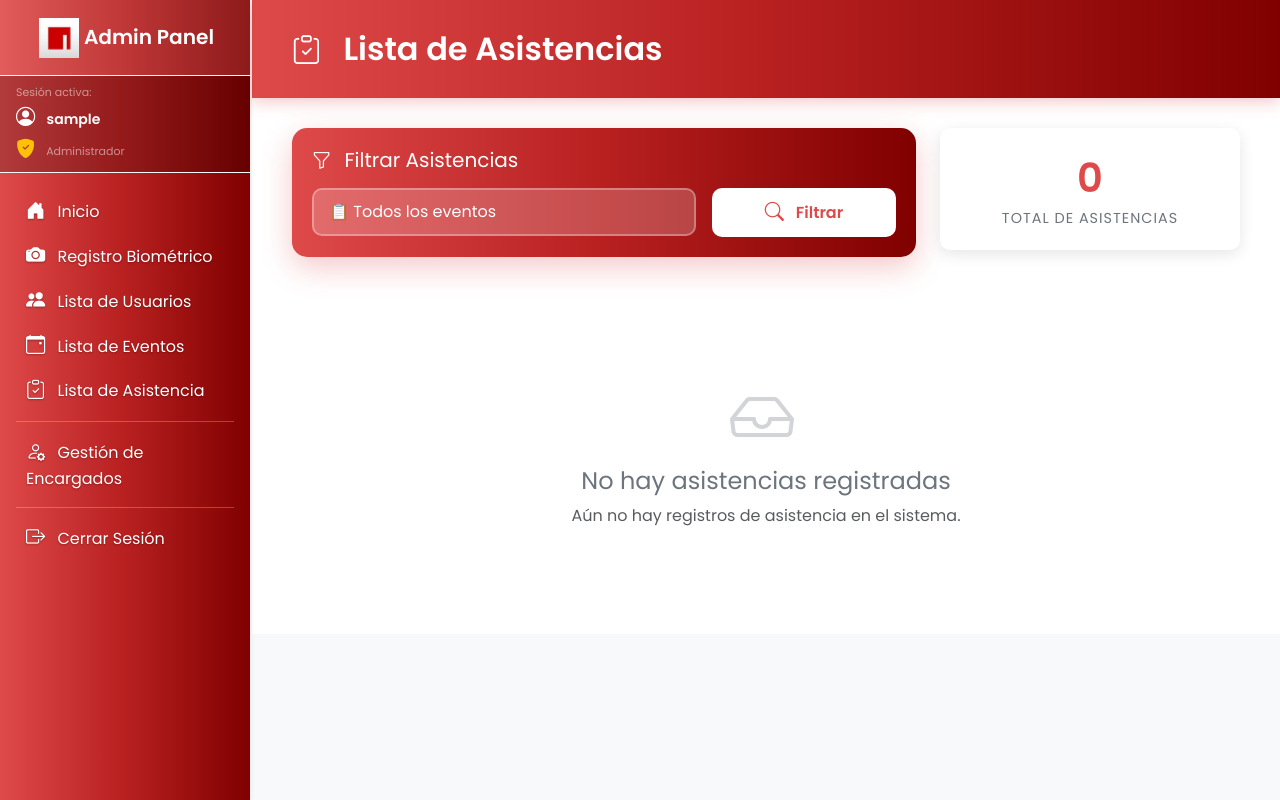
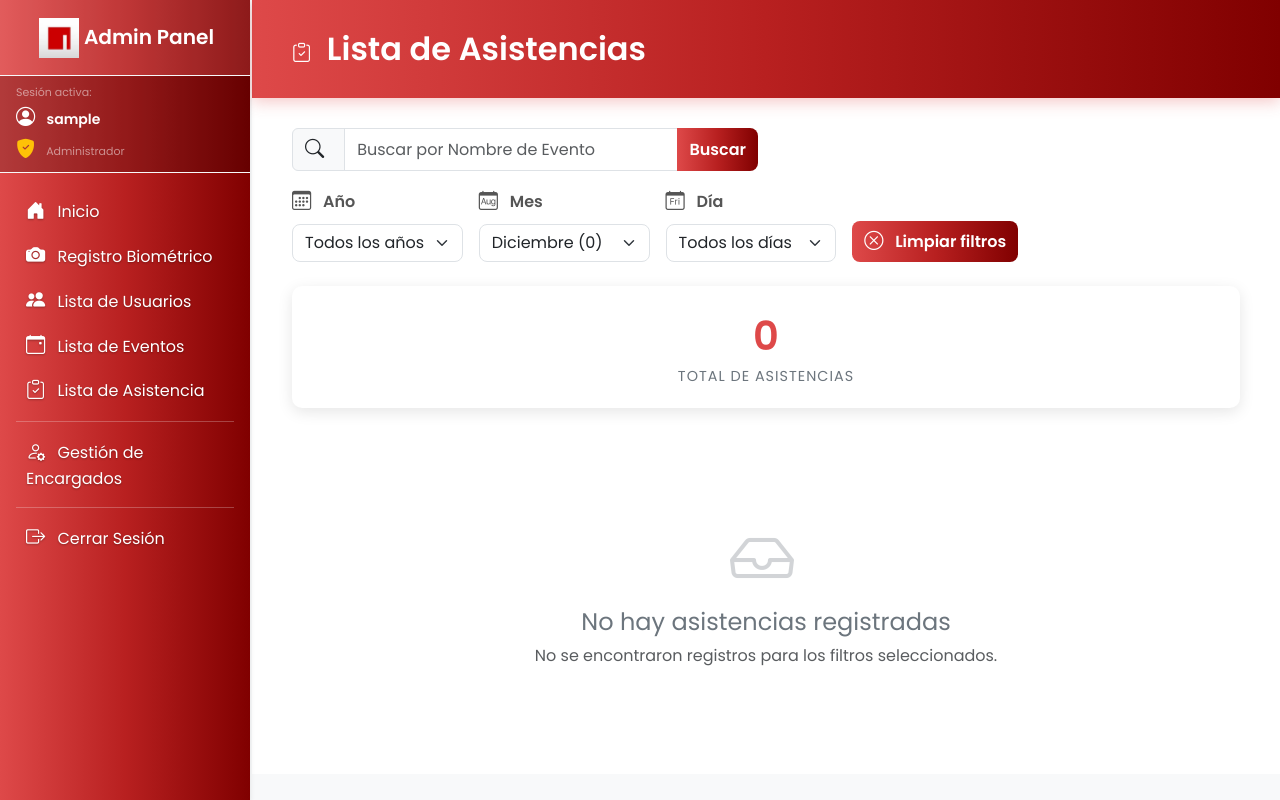
Before and after one commit to scorpionwill/Proyecto_RF-v2, a Django app: page /asistencias/ in a window 1280 px wide. Run offline with Django 5.2, Linux system fonts and the light colour scheme; the visitor is signed in with stand-in values (Sample User, id 1); data that the repository does not hold is empty; parts of the project's set-up code (start-up, migrations or seed data) failed here and were passed over.

Commit message:
feat: Agregar filtros de búsqueda y fecha a eventos y asistencias
Mejoras implementadas:
- Búsqueda por nombre de evento en páginas de eventos y asistencias
- Filtros de fecha (año, mes, día) en página de asistencias
  - Fecha actual seleccionada por defecto
  - Contadores muestran cantidad de eventos (no asistencias)
- Búsqueda compatible con filtros existentes
- Botones 'Limpiar' para resetear filtros
- UI consistente entre páginas de eventos y asistencias

Archivos modificados:
- web_views.py: Búsqueda en lista de usuarios
- evento_views.py: Búsqueda en eventos
- asistencia_views.py: Búsqueda y filtros de fecha
- lista_usuarios.html: Campo de búsqueda
- eventos_grid.html: Campo de búsqueda
- listar_asistencias.html: Búsqueda y filtros año/mes/día

```diff
--- a/django_app/reconocimiento_facial/usuarios/templates/listar_asistencias.html
+++ b/django_app/reconocimiento_facial/usuarios/templates/listar_asistencias.html
@@ -5,194 +5,81 @@
 
 {% block extra_css %}
 <style>
-    #page-content-wrapper {
-        padding: 0 !important;
-    }
-
-    .page-header {
-        background: linear-gradient(90deg, #de4949, #b82020, #800000);
-        color: white;
-        padding: 30px 40px;
-        margin: 0;
-        box-shadow: 0 4px 15px rgba(222, 73, 73, 0.3);
-    }
-
-    .page-header h1 {
-        margin: 0;
-        font-size: 2rem;
-        font-weight: 600;
-        color: white;
-    }
-
-    .page-header i {
-        font-size: 1.8rem;
-        margin-right: 15px;
-        vertical-align: middle;
-    }
-
-    .content-wrapper {
-        padding: 30px 40px;
-    }
-
-    .filter-card {
-        background: linear-gradient(90deg, #de4949, #b82020, #800000);
-        border-radius: 15px;
-        padding: 20px;
-        color: white;
-        margin-bottom: 30px;
-        box-shadow: 0 10px 30px rgba(222, 73, 73, 0.3);
-    }
-
-    .stats-card {
-        background: white;
-        border-radius: 10px;
-        padding: 20px;
-        box-shadow: 0 4px 15px rgba(0, 0, 0, 0.1);
-        margin-bottom: 20px;
-    }
-
-    .stat-number {
-        font-size: 2.5rem;
-        font-weight: bold;
-        color: #de4949;
-    }
-
-    .stat-label {
-        color: #6c757d;
-        font-size: 0.9rem;
-        text-transform: uppercase;
-        letter-spacing: 1px;
-    }
-
-    .table-modern {
-        border-radius: 10px;
-        overflow: hidden;
-        box-shadow: 0 4px 15px rgba(0, 0, 0, 0.1);
-    }
-
-    .table-modern thead {
-        background: linear-gradient(90deg, #de4949, #b82020, #800000);
-        color: white;
-    }
-
-    .table-modern tbody tr {
-        transition: all 0.3s ease;
-    }
-
-    .table-modern tbody tr:hover {
-        background-color: rgba(222, 73, 73, 0.05);
-        transform: scale(1.01);
-        box-shadow: 0 4px 8px rgba(0, 0, 0, 0.1);
-    }
-
-    .filter-select {
-        border-radius: 10px;
-        border: 2px solid rgba(255, 255, 255, 0.3);
-        padding: 10px 15px;
-        background: rgba(255, 255, 255, 0.2);
-        color: white;
-        font-weight: 500;
-    }
-
-    .filter-select option {
-        color: #333;
-        background: white;
-    }
-
-    .filter-select:focus {
-        border-color: white;
-        background: rgba(255, 255, 255, 0.3);
-        box-shadow: 0 0 0 0.2rem rgba(255, 255, 255, 0.25);
-    }
-
-    .btn-filter {
-        background: white;
-        color: #de4949;
-        border: none;
-        border-radius: 10px;
-        padding: 10px 25px;
-        font-weight: 600;
-        transition: all 0.3s ease;
-    }
-
-    .btn-filter:hover {
-        background: #f8f9fa;
-        color: #b82020;
-        transform: translateY(-2px);
-        box-shadow: 0 4px 12px rgba(222, 73, 73, 0.3);
-    }
-
-    .badge-event {
-        padding: 8px 15px;
-        border-radius: 20px;
-        font-weight: 500;
-        font-size: 0.85rem;
-        background: linear-gradient(90deg, #de4949, #b82020);
-        color: white;
-    }
-
-    .empty-state {
-        text-align: center;
-        padding: 60px 20px;
-        color: #6c757d;
-    }
-
-    .empty-state i {
-        font-size: 4rem;
-        margin-bottom: 20px;
-        opacity: 0.3;
-    }
+    #page-content-wrapper { padding: 0 !important; }
+    .page-header { background: linear-gradient(90deg, #de4949, #b82020, #800000); color: white; padding: 30px 40px; margin: 0; box-shadow: 0 4px 15px rgba(222, 73, 73, 0.3); }
+    .page-header h1 { margin: 0; font-size: 2rem; font-weight: 600; color: white; }
+    .content-wrapper { padding: 30px 40px; }
+    .stats-card { background: white; border-radius: 10px; padding: 20px; box-shadow: 0 4px 15px rgba(0, 0, 0, 0.1); margin-bottom: 20px; }
+    .stat-number { font-size: 2.5rem; font-weight: bold; color: #de4949; }
+    .stat-label { color: #6c757d; font-size: 0.9rem; text-transform: uppercase; letter-spacing: 1px; }
+    .table-modern { border-radius: 10px; overflow: hidden; box-shadow: 0 4px 15px rgba(0, 0, 0, 0.1); }
+    .table-modern thead { background: linear-gradient(90deg, #de4949, #b82020, #800000); color: white; }
+    .table-modern tbody tr { transition: all 0.3s ease; }
+    .table-modern tbody tr:hover { background-color: rgba(222, 73, 73, 0.05); transform: scale(1.01); box-shadow: 0 4px 8px rgba(0, 0, 0, 0.1); }
+    .badge-event { padding: 8px 15px; border-radius: 20px; font-weight: 500; font-size: 0.85rem; background: linear-gradient(90deg, #de4949, #b82020); color: white; }
+    .empty-state { text-align: center; padding: 60px 20px; color: #6c757d; }
+    .empty-state i { font-size: 4rem; margin-bottom: 20px; opacity: 0.3; }
 </style>
 {% endblock %}
 
 {% block content %}
 <div class="page-header">
-    <h1>
-        <i class="bi bi-clipboard-check"></i>
-        Lista de Asistencias
-    </h1>
+    <h1><i class="bi bi-clipboard-check"></i> Lista de Asistencias</h1>
 </div>
 
 <div class="content-wrapper">
-    <div class="row mb-4">
-        {% if user.is_staff %}
-        <div class="col-md-8">
-            <div class="filter-card">
-                <h5 class="mb-3">
-                    <i class="bi bi-funnel"></i> Filtrar Asistencias
-                </h5>
-                <form method="GET" class="row g-3">
-                    <div class="col-md-8">
-                        <select name="evento" class="form-select filter-select">
-                            <option value="">📋 Todos los eventos</option>
-                            {% for evento in eventos %}
-                            <option value="{{ evento.id }}" {% if evento_seleccionado == evento.id %}selected{% endif %}>
-                                {{ evento.nombre }} - {{ evento.fecha }}
-                            </option>
-                            {% endfor %}
+    <div class="mb-3">
+        <form method="GET" class="row g-3 align-items-center">
+            <div class="col-md-6">
+                <div class="input-group">
+                    <span class="input-group-text"><i class="bi bi-search"></i></span>
+                    <input type="text" name="search" class="form-control" placeholder="Buscar por Nombre de Evento" value="{{ search_query }}">
+                    {% if year_selected %}<input type="hidden" name="year" value="{{ year_selected }}">{% endif %}
+                    {% if month_selected %}<input type="hidden" name="month" value="{{ month_selected }}">{% endif %}
+                    {% if day_selected %}<input type="hidden" name="day" value="{{ day_selected }}">{% endif %}
+                    <button type="submit" class="btn btn-primary">Buscar</button>
+                    {% if search_query %}<a href="?year={{ year_selected }}&month={{ month_selected }}{% if day_selected %}&day={{ day_selected }}{% endif %}" class="btn btn-outline-secondary"><i class="bi bi-x-circle"></i> Limpiar</a>{% endif %}
+                </div>
+            </div>
+        </form>
+    </div>
+
+    <div class="d-flex justify-content-between align-items-center mb-4">
+        <div>
+            <form method="GET" class="row g-3 align-items-end">
+                <div class="col-md-3">
+                    <label class="form-label"><i class="bi bi-calendar3"></i> Año</label>
+                    <select name="year" class="form-select" onchange="this.form.submit()">
+                        <option value="">Todos los años</option>
+                        {% for yd in available_years %}<option value="{{ yd.year }}" {% if year_selected == yd.year|add:0 %}selected{% endif %}>{{ yd.year }} ({{ yd.count }})</option>{% endfor %}
                     </select>
                 </div>
-                    <div class="col-md-4">
-                        <button type="submit" class="btn btn-filter w-100">
-                            <i class="bi bi-search"></i> Filtrar
-                        </button>
+                <div class="col-md-3">
+                    <label class="form-label"><i class="bi bi-calendar-month"></i> Mes</label>
+                    <select name="month" class="form-select" onchange="this.form.submit()">
+                        <option value="">Todos los meses</option>
+                        {% for mes in available_months %}<option value="{{mes.num }}" {% if month_selected == mes.num %}selected{% endif %}>{{ mes.nombre }} ({{ mes.count }})</option>{% endfor %}
+                    </select>
+                </div>
+                <div class="col-md-3">
+                    <label class="form-label"><i class="bi bi-calendar-day"></i> Día</label>
+                    <select name="day" class="form-select" onchange="this.form.submit()">
+                        <option value="">Todos los días</option>
+                        {% for day in available_days %}<option value="{{ day.day }}" {% if day_selected == day.day %}selected{% endif %}>{{ day.day }} ({{ day.count }})</option>{% endfor %}
+                    </select>
+                </div>
+                <div class="col-md-3">
+                    {% if year_selected or month_selected or day_selected %}<a href="?" class="btn btn-outline-secondary"><i class="bi bi-x-circle"></i> Limpiar filtros</a>{% endif %}
                 </div>
             </form>
         </div>
     </div>
-        <div class="col-md-4">
-            {% else %}
+
+    <div class="row mb-4">
         <div class="col-md-12">
-                {% endif %}
             <div class="stats-card text-center">
                 <div class="stat-number">{{ total_asistencias }}</div>
-                    <div class="stat-label">
-                        {% if evento_nombre %}
-                        Asistencias en {{ evento_nombre }}
-                        {% else %}
-                        Total de Asistencias
-                        {% endif %}
-                    </div>
+                <div class="stat-label">Total de Asistencias</div>
             </div>
         </div>
     </div>
@@ -213,48 +100,26 @@
             <tbody>
                 {% for asistencia in asistencias %}
                 <tr>
-                        <td>
-                            <strong>{{ asistencia.nombre_usuario }}</strong>
-                            <br>
-                            <small class="text-muted">RUT: {{ asistencia.rut_usuario }}</small>
-                        </td>
+                    <td><strong>{{ asistencia.nombre_usuario }}</strong><br><small class="text-muted">RUT: {{ asistencia.rut_usuario }}</small></td>
                     <td>{{ asistencia.carrera_usuario }}</td>
                     <td>
                         {% with jornada=asistencia.jornada_usuario %}
-                            {% if jornada == 'D' or jornada == 'Diurna' %}
-                            <span class="badge bg-warning text-dark">Diurna</span>
-                            {% elif jornada == 'V' or jornada == 'Vespertina' %}
-                            <span class="badge bg-primary">Vespertina</span>
-                            {% elif jornada == 'E' or jornada == 'Externa' or jornada == 'Externo' %}
-                            <span class="badge bg-dark">Externo</span>
-                            {% elif jornada == 'Profesor' %}
-                            <span class="badge bg-success">Profesor</span>
-                            {% elif jornada == 'Administrativo' %}
-                            <span class="badge bg-danger">Administrativo</span>
-                            {% else %}
-                            <span class="badge bg-secondary">{{ jornada|default:"--" }}</span>
+                        {% if jornada == 'D' or jornada == 'Diurna' %}<span class="badge bg-warning text-dark">Diurna</span>
+                        {% elif jornada == 'V' or jornada == 'Vespertina' %}<span class="badge bg-primary">Vespertina</span>
+                        {% elif jornada == 'E' or jornada == 'Externa' or jornada == 'Externo' %}<span class="badge bg-dark">Externo</span>
+                        {% elif jornada == 'Profesor' %}<span class="badge bg-success">Profesor</span>
+                        {% elif jornada == 'Administrativo' %}<span class="badge bg-danger">Administrativo</span>
+                        {% else %}<span class="badge bg-secondary">{{ jornada|default:"--" }}</span>
                         {% endif %}
                         {% endwith %}
                     </td>
+                    <td><span class="badge-event">{{ asistencia.nombre_evento }}</span></td>
                     <td>
-                            <span class="badge-event">
-                                {{ asistencia.nombre_evento }}
-                            </span>
-                        </td>
-                        <td>
-                            {% if asistencia.metodo == 'biometrico' %}
-                            <span class="badge bg-success">
-                                <i class="bi bi-person-badge"></i> Biométrico
-                            </span>
-                            {% else %}
-                            <span class="badge bg-warning text-dark">
-                                <i class="bi bi-pencil-square"></i> Manual
-                            </span>
+                        {% if asistencia.metodo == 'biometrico' %}<span class="badge bg-success"><i class="bi bi-person-badge"></i> Biométrico</span>
+                        {% else %}<span class="badge bg-warning text-dark"><i class="bi bi-pencil-square"></i> Manual</span>
                         {% endif %}
                     </td>
-                        <td>
-                            {{ asistencia.fecha_hora }}
-                        </td>
+                    <td>{{ asistencia.fecha_hora }}</td>
                 </tr>
                 {% endfor %}
             </tbody>
@@ -263,13 +128,7 @@
         <div class="empty-state">
             <i class="bi bi-inbox"></i>
             <h4>No hay asistencias registradas</h4>
-                <p class="text-muted">
-                    {% if evento_seleccionado %}
-                    No se encontraron registros para el evento seleccionado.
-                    {% else %}
-                    Aún no hay registros de asistencia en el sistema.
-                    {% endif %}
-                </p>
+            <p class="text-muted">No se encontraron registros para los filtros seleccionados.</p>
         </div>
         {% endif %}
     </div>
--- a/django_app/reconocimiento_facial/usuarios/views/asistencia_views.py
+++ b/django_app/reconocimiento_facial/usuarios/views/asistencia_views.py
@@ -9,11 +9,16 @@ from ..decorators import encargado_or_admin
 @encargado_or_admin
 def listar_asistencias(request):
     """
-    Lista registros de asistencia con opción de filtrar por evento.
-    - Admin: Puede ver todos los eventos y filtrar
+    Lista registros de asistencia con filtros de fecha (año, mes, día).
+    - Admin: Puede ver todas las asistencias y filtrar
     - Encargado: Solo ve asistencias del evento activo
     """
     try:
+        from datetime import datetime
+
+        # Obtener parámetro de búsqueda
+        search_query = request.GET.get('search', '').strip()
+
         # Si es Encargado, solo mostrar evento activo
         if not request.user.is_staff:
             # Obtener evento activo
@@ -23,11 +28,8 @@ def listar_asistencias(request):
                 # No hay evento activo
                 context = {
                     'asistencias': [],
-                    'eventos': [],
-                    'evento_seleccionado': None,
-                    'evento_nombre': None,
-                    'stats': {},
-                    'total_asistencias': 0
+                    'total_asistencias': 0,
+                    'search_query': ''
                 }
                 return render(request, 'listar_asistencias.html', context)
 
@@ -35,60 +37,124 @@ def listar_asistencias(request):
             evento_id = evento_activo['id']
             asistencias = firebase_service.listar_asistencias(id_evento=evento_id)
 
-            # Enriquecer con jornada
+            # Enriquecer con datos
             for a in asistencias:
                 a['nombre_evento'] = evento_activo['nombre']
+                a['fecha_evento'] = evento_activo.get('fecha', '')
                 if 'fecha_hora' in a:
                     a['fecha_hora'] = a['fecha_hora'].replace('T', ' ')[:19]
 
             context = {
                 'asistencias': asistencias,
-                'eventos': [evento_activo],  # Solo el evento activo
-                'evento_seleccionado': evento_id,
-                'evento_nombre': evento_activo['nombre'],
-                'stats': {},
-                'total_asistencias': len(asistencias)
+                'total_asistencias': len(asistencias),
+                'search_query': ''
             }
 
             return render(request, 'listar_asistencias.html', context)
 
-        # ADMIN: Mostrar todos los eventos con filtro
+        # ADMIN: Filtros de fecha
+        today = datetime.now()
+        year_filter = request.GET.get('year', str(today.year))
+        month_filter = request.GET.get('month', str(today.month))
+        day_filter = request.GET.get('day', '')
+
+        # Obtener todos los eventos y asistencias
         eventos = firebase_service.listar_eventos()
-        evento_id = request.GET.get('evento')
+        todas_asistencias = firebase_service.listar_asistencias()
 
-        asistencias = firebase_service.listar_asistencias(id_evento=evento_id)
+        # Crear mapa de eventos por ID
+        eventos_map = {e['id']: e for e in eventos}
 
-        # Enriquecer con nombres de eventos
-        eventos_map = {e['id']: e['nombre'] for e in eventos}
-
-        for a in asistencias:
-            a['nombre_evento'] = eventos_map.get(a['id_evento'], 'Evento Desconocido')
+        # Enriquecer asistencias con datos del evento
+        for a in todas_asistencias:
+            evento = eventos_map.get(a.get('id_evento'))
+            if evento:
+                a['nombre_evento'] = evento.get('nombre', 'Desconocido')
+                a['fecha_evento'] = evento.get('fecha', '')
+            else:
+                a['nombre_evento'] = 'Evento Desconocido'
+                a['fecha_evento'] = ''
             if 'fecha_hora' in a:
                 a['fecha_hora'] = a['fecha_hora'].replace('T', ' ')[:19]
 
-        # Estadísticas simples
-        stats = {}
-        if not evento_id:
-            for a in asistencias:
-                eid = a.get('id_evento')
-                stats[eid] = stats.get(eid, 0) + 1
+        # Aplicar búsqueda por nombre de evento
+        if search_query:
+            search_lower = search_query.lower()
+            todas_asistencias = [a for a in todas_asistencias if search_lower in a.get('nombre_evento', '').lower()]
 
-        # Obtener nombre del evento seleccionado
-        evento_nombre = None
-        if evento_id:
-            evento_nombre = eventos_map.get(evento_id, 'Desconocido')
+        # Aplicar filtros de fecha
+        asistencias_filtradas = todas_asistencias
+        if year_filter:
+            asistencias_filtradas = [a for a in asistencias_filtradas if a.get('fecha_evento', '').startswith(year_filter)]
+        if month_filter and year_filter:
+            mes_str = f"{year_filter}-{month_filter.zfill(2)}"
+            asistencias_filtradas = [a for a in asistencias_filtradas if a.get('fecha_evento', '').startswith(mes_str)]
+        if day_filter and month_filter and year_filter:
+            fecha_str = f"{year_filter}-{month_filter.zfill(2)}-{day_filter.zfill(2)}"
+            asistencias_filtradas = [a for a in asistencias_filtradas if a.get('fecha_evento', '') == fecha_str]
+
+        # Calcular años disponibles (contar eventos únicos, no asistencias)
+        years = {}
+        for evento in eventos:
+            fecha = evento.get('fecha', '')
+            if fecha and len(fecha) >= 4:
+                year = fecha[:4]
+                years[year] = years.get(year, 0) + 1
+        available_years = [{'year': y, 'count': c} for y, c in sorted(years.items(), reverse=True)]
+
+        # Calcular meses disponibles (contar eventos únicos para el año seleccionado)
+        meses_base = [
+            {'num': 1, 'nombre': 'Enero'}, {'num': 2, 'nombre': 'Febrero'},
+            {'num': 3, 'nombre': 'Marzo'}, {'num': 4, 'nombre': 'Abril'},
+            {'num': 5, 'nombre': 'Mayo'}, {'num': 6, 'nombre': 'Junio'},
+            {'num': 7, 'nombre': 'Julio'}, {'num': 8, 'nombre': 'Agosto'},
+            {'num': 9, 'nombre': 'Septiembre'}, {'num': 10, 'nombre': 'Octubre'},
+            {'num': 11, 'nombre': 'Noviembre'}, {'num': 12, 'nombre': 'Diciembre'}
+        ]
+
+        for mes in meses_base:
+            count = 0
+            for evento in eventos:
+                fecha = evento.get('fecha', '')
+                if fecha and len(fecha) >= 7:
+                    if year_filter and fecha.startswith(year_filter):
+                        try:
+                            month_num = int(fecha.split('-')[1])
+                            if month_num == mes['num']:
+                                count += 1
+                        except:
+                            pass
+            mes['count'] = count
+
+        # Calcular días disponibles (contar eventos únicos para año y mes seleccionados)
+        available_days = []
+        if year_filter and month_filter:
+            days = {}
+            for evento in eventos:
+                fecha = evento.get('fecha', '')
+                mes_str = f"{year_filter}-{month_filter.zfill(2)}"
+                if fecha.startswith(mes_str):
+                    try:
+                        day = int(fecha.split('-')[2])
+                        days[day] = days.get(day, 0) + 1
+                    except:
+                        pass
+            available_days = [{'day': d, 'count': c} for d, c in sorted(days.items())]
 
         context = {
-            'asistencias': asistencias,
-            'eventos': eventos,
-            'evento_seleccionado': evento_id,
-            'evento_nombre': evento_nombre,
-            'stats': stats,
-            'total_asistencias': len(asistencias)
+            'asistencias': asistencias_filtradas,
+            'total_asistencias': len(asistencias_filtradas),
+            'search_query': search_query,
+            'available_years': available_years,
+            'available_months': meses_base,
+            'available_days': available_days,
+            'year_selected': int(year_filter) if year_filter else None,
+            'month_selected': int(month_filter) if month_filter else None,
+            'day_selected': int(day_filter) if day_filter else None,
         }
 
         return render(request, 'listar_asistencias.html', context)
 
     except Exception as e:
         messages.error(request, f"Error listando asistencias: {e}")
-        return render(request, 'listar_asistencias.html', {'asistencias': [], 'eventos': []})
+        return render(request, 'listar_asistencias.html', {'asistencias': [], 'total_asistencias': 0, 'search_query': ''})
```
Also changed, not shown: django_app/reconocimiento_facial/usuarios/templates/eventos_grid.html (+19 -0 lines), django_app/reconocimiento_facial/usuarios/views/evento_views.py (+9 -0 lines). Lines whose indentation alone changed are shown as unchanged.
